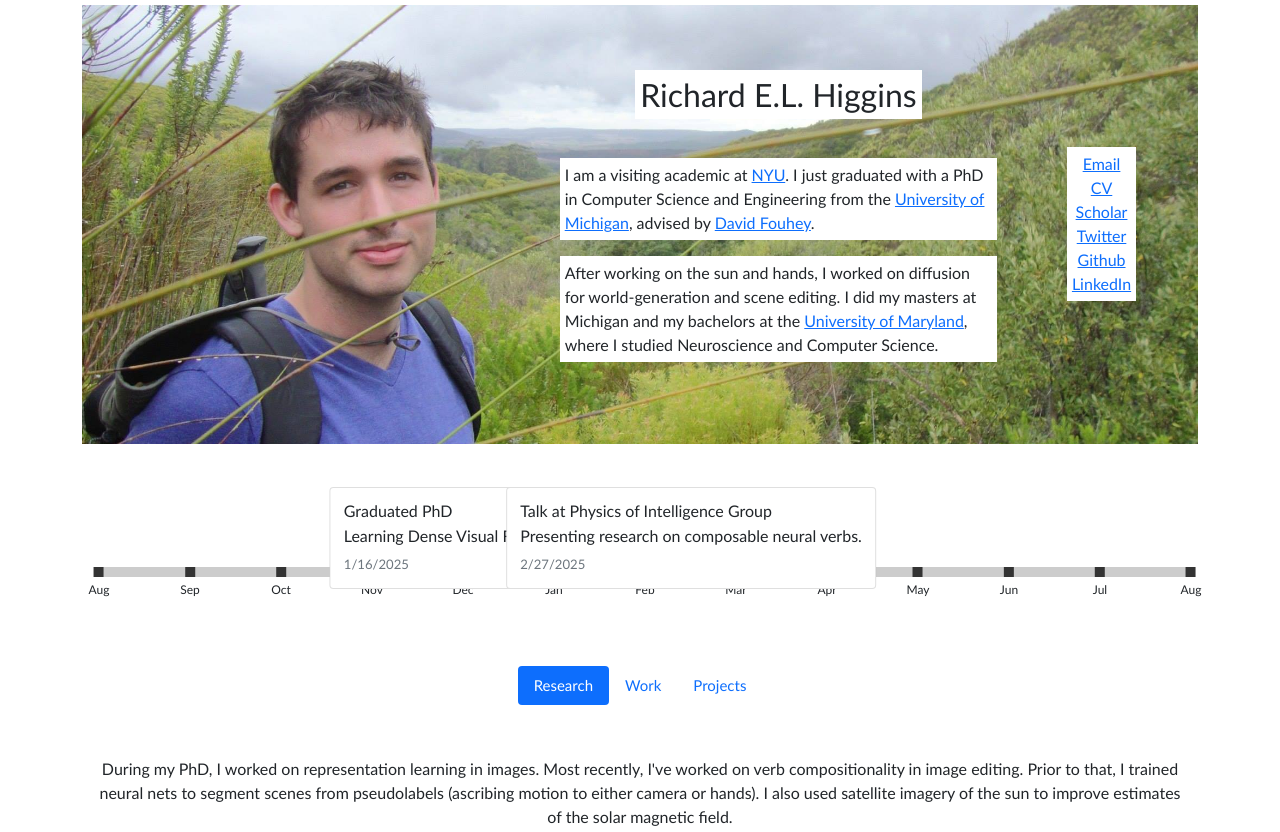
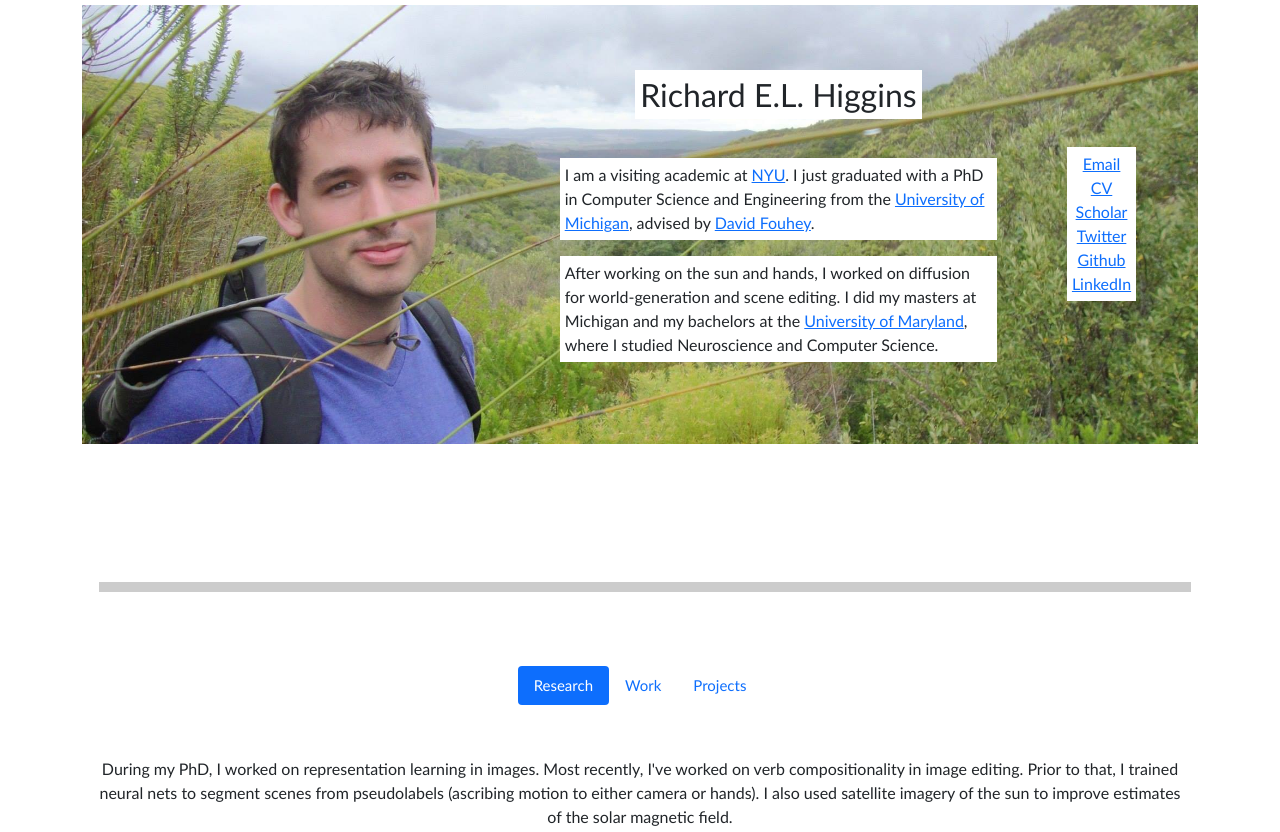
Before and after one commit to relh/website, a plain HTML site: page index.html in a window 1280 px wide. Shown: the top 832 px of the page. Drawn offline with nearby package versions, Linux system fonts and the light colour scheme.

Commit message:
timeline part 2

```diff
--- a/index.html
+++ b/index.html
@@ -50,12 +50,12 @@
          <div class="container my-4">
           <!-- Desktop Timeline View -->
           <div class="d-none d-md-block position-relative" style="height:150px;">
-            <!-- Timeline line -->
-            <div class="position-absolute w-100" style="top:60%; transform:translateY(-50%); height:2px; background:#ccc;"></div>
-            <!-- Markers container -->
-            <div class="position-absolute w-100" id="markers" style="top:50%;"></div>
-            <!-- News items container -->
-            <div class="position-absolute w-100" id="newsItems" style="top:0;"></div>
+            <!-- Timeline line (shifted downward) -->
+            <div class="position-absolute w-100" style="top:70%; transform:translateY(-50%); height:2px; background:#ccc;"></div>
+            <!-- Markers -->
+            <div class="position-absolute w-100" id="markers" style="top:60%;"></div>
+            <!-- News cards container -->
+            <div class="position-absolute w-100" id="newsItems" style="top:10px;"></div>
           </div>
 
           <!-- Mobile List View -->
@@ -766,72 +766,71 @@
       </script>
       <script>
 document.addEventListener("DOMContentLoaded", function(){
-  // Define timeline range: 6 months back and 6 months forward from today.
+  // Timeline range: from 6 months ago to 6 months ahead.
   const today = new Date();
   const start = new Date(today); start.setMonth(start.getMonth()-6);
   const end = new Date(today); end.setMonth(end.getMonth()+6);
   const totalMonths = (end.getFullYear()-start.getFullYear())*12 + (end.getMonth()-start.getMonth());
 
   // Generate monthly markers.
-  const markersContainer = document.getElementById("markers");
+  const markers = document.getElementById("markers");
   for(let i = 0; i <= totalMonths; i++){
     const markerDate = new Date(start);
     markerDate.setMonth(start.getMonth()+i);
-    const marker = document.createElement("div");
-    marker.style.position = "absolute";
-    marker.style.left = (i/totalMonths*100)+"%";
-    marker.style.transform = "translateX(-50%)";
-    marker.innerHTML = '<div style="width:1px; height:10px; background:#333; margin:0 auto;"></div>' +
-                       '<small style="font-size:0.75rem;">' +
-                         markerDate.toLocaleString('default',{month:'short'}) +
-                       '</small>';
-    markersContainer.appendChild(marker);
+    const m = document.createElement("div");
+    m.style.position = "absolute";
+    m.style.left = (i/totalMonths*100)+"%";
+    m.style.transform = "translateX(-50%)";
+    m.innerHTML = '<div style="width:1px; height:10px; background:#333; margin:0 auto;"></div>' +
+                  '<small style="font-size:0.75rem;">' +
+                  markerDate.toLocaleString("default",{month:"short"}) +
+                  '</small>';
+    markers.appendChild(m);
   }
 
-  // Single source for news items.
-  const newsItemsData = [
-    { title: "Graduated PhD", description: "Learning Dense Visual Features for the Sun and Natural Scenes.", date: "2025-01-16" },
-    { title: "Talk at Physics of Intelligence Group", description: "Presenting research on composable neural verbs.", date: "2025-02-27" }
+  // News items with links.
+  const newsData = [
+    { title: "PhD Defense!", date: "2025-01-16", link: "https://cse.engin.umich.edu/event/learning-dense-visual-features-for-the-sun-and-natural-scenes" },
+    { title: "Physics of Intelligence Talk", date: "2025-02-27", link: "https://news.harvard.edu/gazette/story/newsplus/gift-establishes-new-program-in-physics-of-intelligence-at-center-for-brain-science/" }
+    { title: "Have found a job?", date: "2025-04-30", link: "https://relh.net" }
     // Add more items as needed.
   ];
 
-  // Compute the left position percentage for a given news date.
-  function computePosition(newsDateStr) {
-    const newsDate = new Date(newsDateStr);
-    const pos = ((newsDate - start) / (end - start)) * 100;
-    return Math.max(0, Math.min(100, pos));
+  // Compute horizontal position percentage for a news date.
+  function computePosition(dateStr) {
+    const newsDate = new Date(dateStr);
+    return Math.max(0, Math.min(100, ((newsDate - start) / (end - start)) * 100));
   }
 
-  // Render news items in both desktop and mobile views.
   const newsItemsContainer = document.getElementById("newsItems");
   const newsListContainer = document.getElementById("newsList");
 
-  newsItemsData.forEach(item => {
+  newsData.forEach(item => {
     const formattedDate = new Date(item.date).toLocaleDateString();
     const pos = computePosition(item.date);
 
-    // Create desktop timeline card.
+    // Desktop card (small, transparent, with title linked)
     const card = document.createElement("div");
     card.className = "card";
     card.style.position = "absolute";
     card.style.left = pos + "%";
+    card.style.top = "10px";
     card.style.transform = "translateX(-50%)";
-    card.style.minWidth = "150px";
-    card.innerHTML = `<div class="card-body p-2">
-                        <h6 class="card-title mb-1">${item.title}</h6>
-                        <p class="card-text mb-1">${item.description}</p>
-                        <small class="text-muted">${formattedDate}</small>
+    card.style.minWidth = "100px";
+    card.style.background = "rgba(255,255,255,0.7)";
+    card.innerHTML = `<div class="card-body p-1">
+                        <a href="${item.link}" class="card-title mb-0">${item.title}</a>
+                        <small class="text-muted d-block">${formattedDate}</small>
                       </div>`;
     newsItemsContainer.appendChild(card);
 
-    // Create mobile list item.
+    // Mobile list item.
     const li = document.createElement("li");
     li.className = "list-group-item";
     li.innerHTML = `<div class="d-flex justify-content-between">
-                      <span>${item.title}</span>
+                      <a href="${item.link}">${item.title}</a>
                       <small class="text-muted">${formattedDate}</small>
-                    </div>
-                    <p class="mb-0">${item.description}</p>`;
+                    </div>`;
     newsListContainer.appendChild(li);
   });
 });
```
